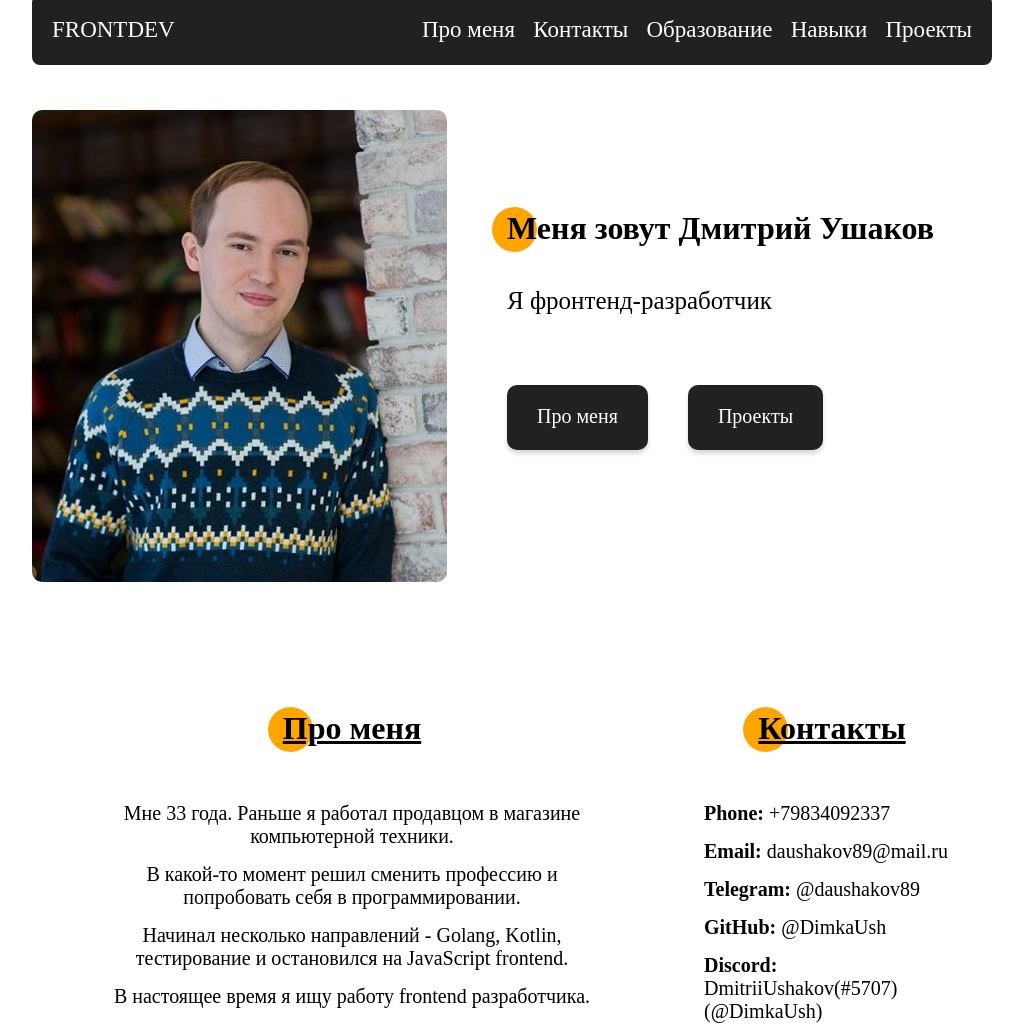
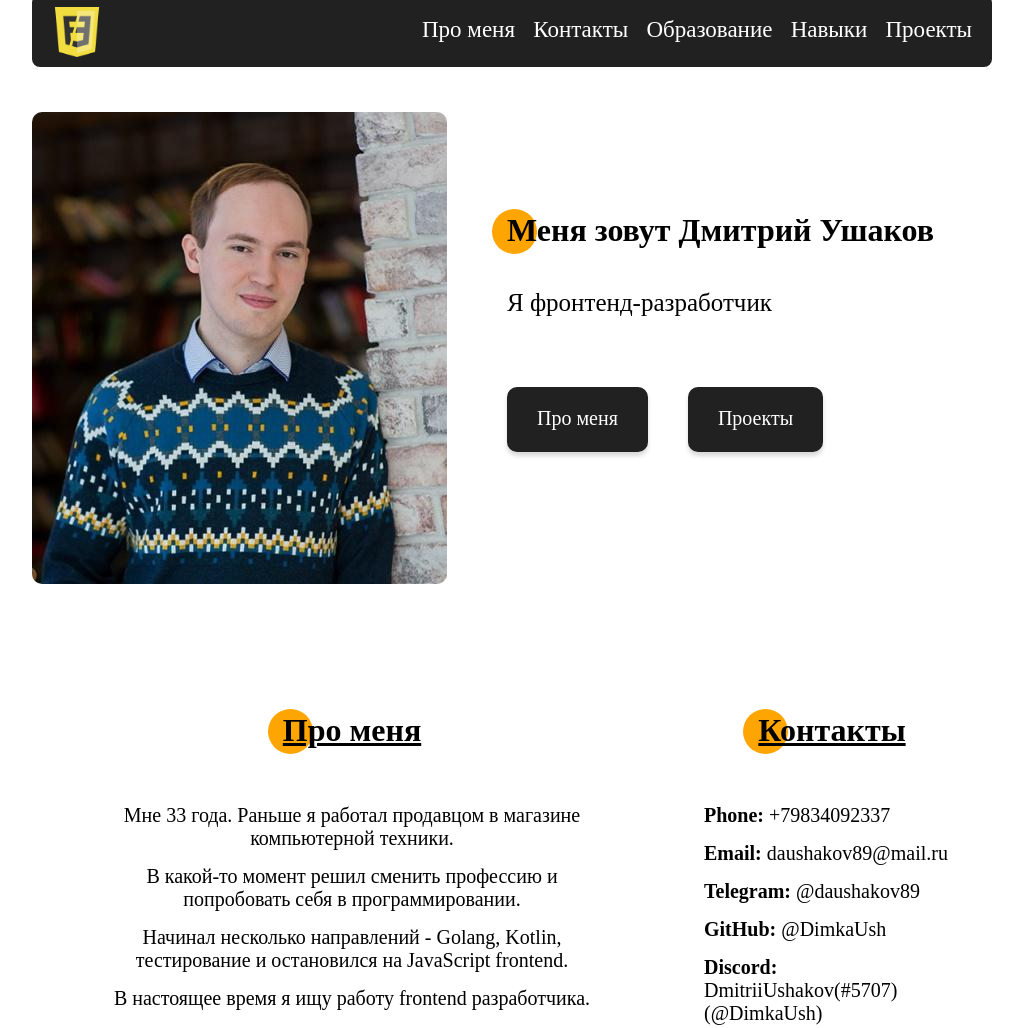
Before and after one commit to DimkaUsh/MyCV-project, a website: page src/html/index.html in a window 1280 px wide. Shown: the top 1028 px of the page, without its empty margins (128-1151 px from the left). Drawn offline with nearby package versions, Linux system fonts and the light colour scheme; files that its build step writes are made by us from their sources; files whose address does not match are found by name.

Commit message:
refactor: add fron-end-logo in head

```diff
--- a/src/html/components/header.html
+++ b/src/html/components/header.html
@@ -1,7 +1,10 @@
 <header class="header">
   <div class="container">
     <div class="header__wrapper">
-      <a class="header__logo" href="#">FRONTDEV</a>
+      <a href="#">
+        <img class="header__logo" src="assets/img/front-end-logo.png" alt="front-end-logo" />
+      </a>
+
       <nav class="menu">
         <ul class="menu__list">
           <li><a class="menu__link" href="#about">Про меня</a></li>
--- a/src/scss/module/header.scss
+++ b/src/scss/module/header.scss
@@ -1,12 +1,16 @@
 .header {
-  height: 70px;
+  height: 72px;
   font-size: 23px;
+
+  &__logo {
+    width: 50px;
+  }
 
   &__wrapper {
     position: relative;
     top: -5px;
     height: 100%;
-    padding: 22px 20px 0;
+    padding: 12px 20px 0;
     display: flex;
     justify-content: space-between;
     background-color: var(--main-color);
@@ -26,6 +30,7 @@
 .menu {
   width: 550px;
   height: 100%;
+  padding-top: 10px;
 
   &__list {
     list-style: none;
```
Also changed, not shown: src/assets/img/front-end-logo.png (added).
